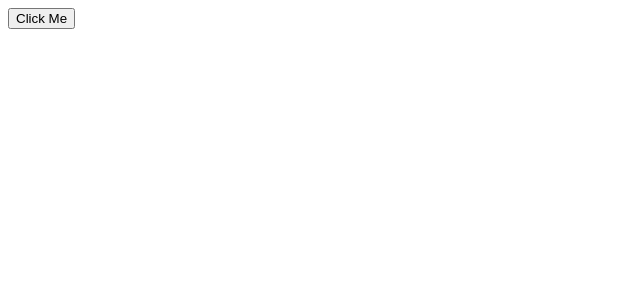
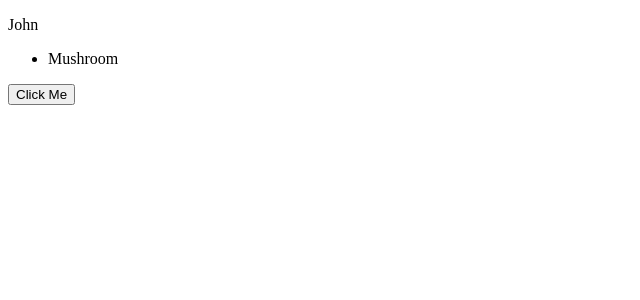
Before and after one commit to ManNjoro/game-on, a React (Vite) app: page / in a window 1280 px wide. Shown: the top 300 px of the page, without its empty margins (0-640 px from the left). Built offline with nearby package versions, Linux system fonts and the light colour scheme.

Commit message:
"Added new state variables for game and pizza, and updated handleClick function to modify them. Also added rendering of game player name and pizza toppings to the UI."

```diff
--- a/src/App.tsx
+++ b/src/App.tsx
@@ -5,17 +5,36 @@ function App() {
     {id: 1, title: 'Bug 1', fixed: false},
     {id: 2, title: 'Bug 2', fixed: false},
   ])
+
+  const [game, setGame] = useState({
+    id:1,
+    player: {
+      name: "John"
+    }
+  })
+
+  const [pizza, setPizza] = useState({
+    name: 'Spicy Pepperoni',
+    toppings: ['Mushroom']
+  })
+
   const handleClick = () =>{
     // setBugs(bugs.map(bug => bug.id === 1 ? {...bug, fixed:true}: bug))
-    setBugs(produce(draft => {
-      const bug = draft.find(bug => bug.id === 1)
-      if(bug){
-        bug.fixed = true
-      }
-    }))
+    // setBugs(produce(draft => {
+    //   const bug = draft.find(bug => bug.id === 1)
+    //   if(bug){
+    //     bug.fixed = true
+    //   }
+    // }))
+    setGame({...game, player: {...game.player, name:"Eli"}})
+    setPizza({...pizza, toppings: [...pizza.toppings, 'Extra Cheese']})
   }
   return (
     <div>
+      <p>{game.player.name}</p>
+      <ul>
+        {pizza.toppings.map((top, index) =><li key={index}>{top}</li> )}
+      </ul>
       <button onClick={handleClick}>Click Me</button>
     </div>
   );
```
